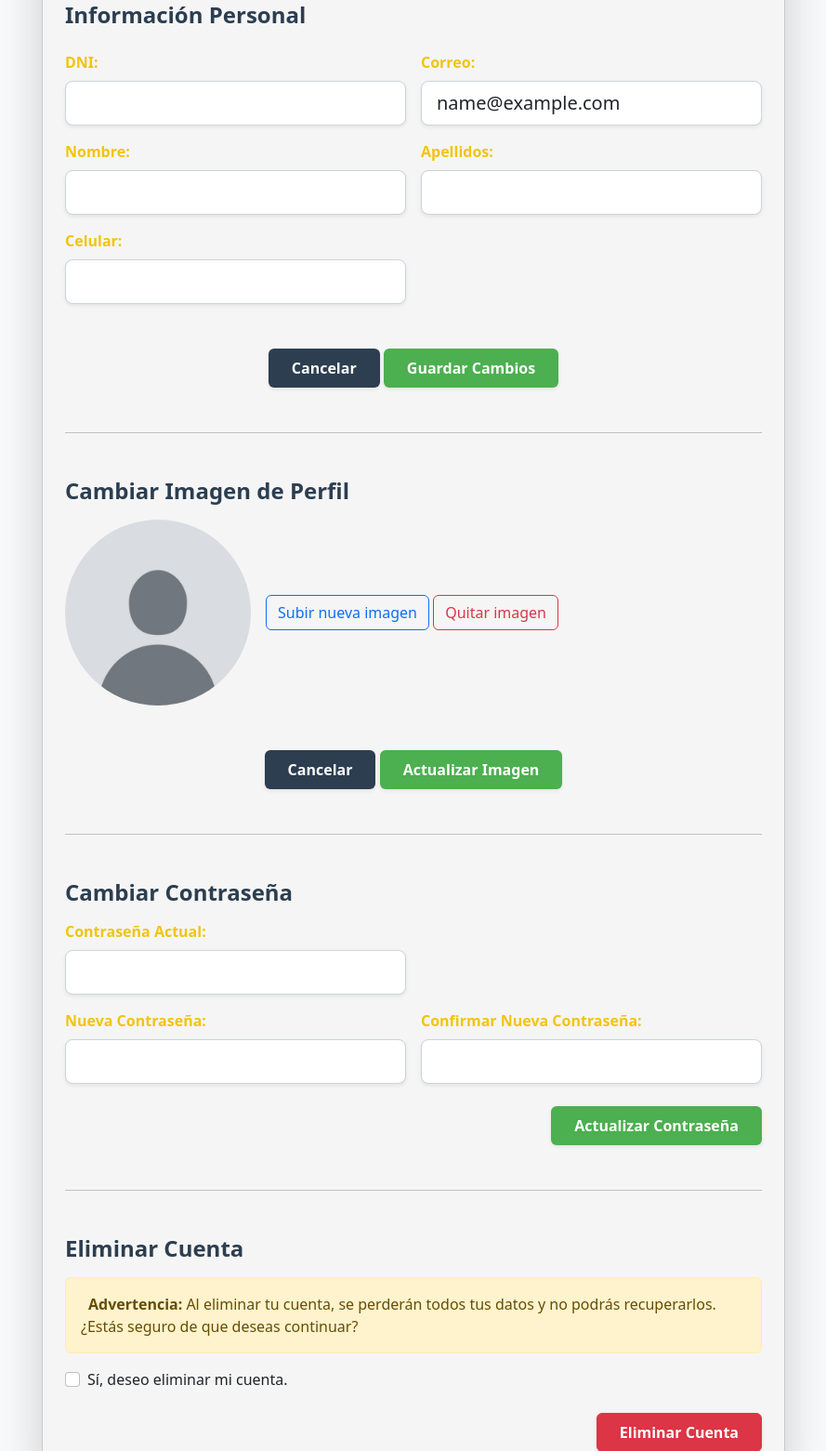
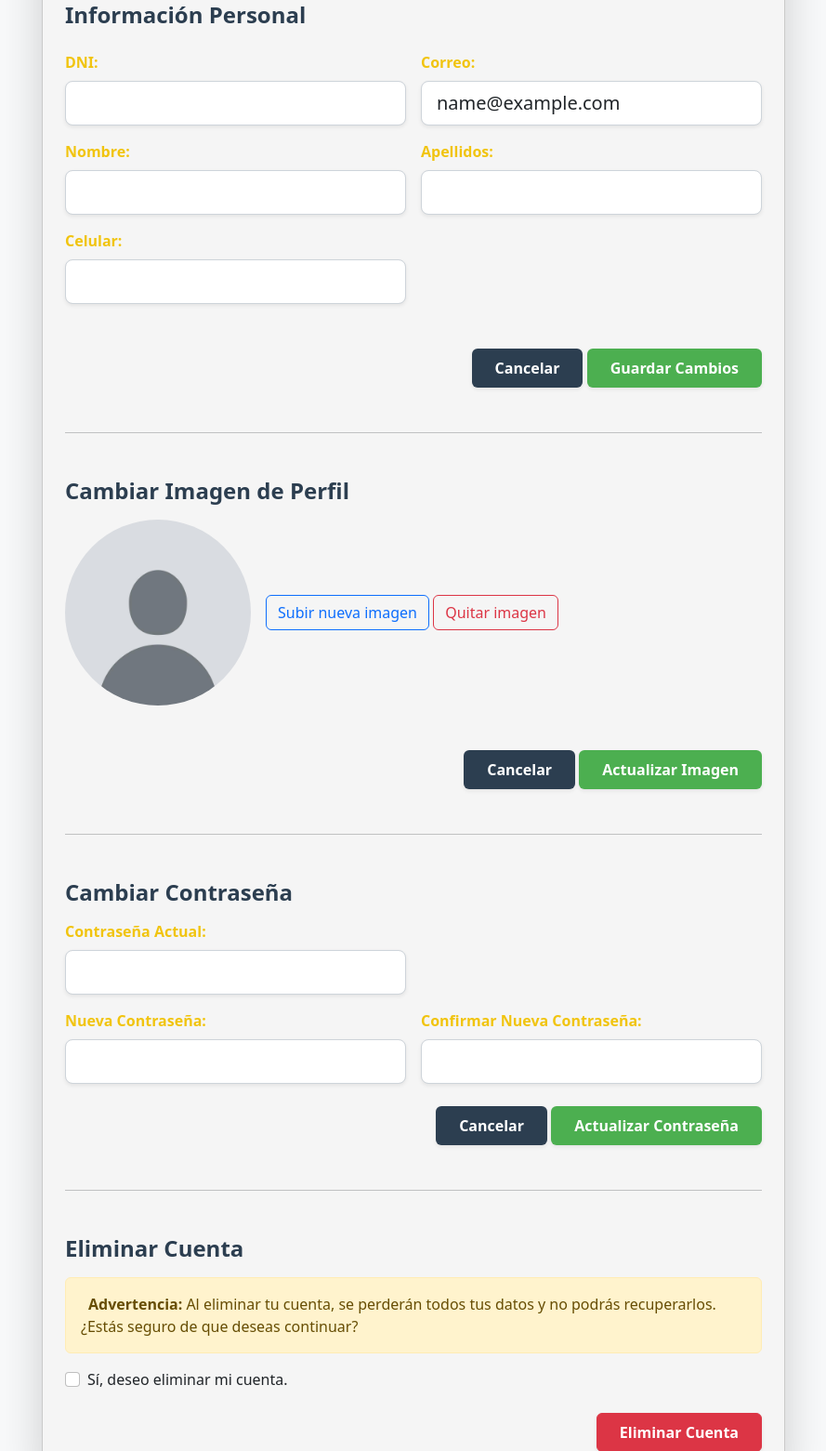
Before and after one commit to iriarteMirko/proyecto-is2, a Django app: page /perfil/editar/ in a window 1280 px wide. Shown: the part 209-1770 px from the top of the page at 93% size, without its empty margins (195-1084 px from the left). Run offline with Django 5.2, Linux system fonts and the light colour scheme; the visitor is signed in with stand-in values (Sample User, id 1); data that the repository does not hold is empty.

Commit message:
Update botones editar perfil

```diff
--- a/templates/usuario/editar_perfil.html
+++ b/templates/usuario/editar_perfil.html
@@ -36,7 +36,7 @@
                     </div>
                 </div>
                 <!-- Botones de Acción -->
-                <div class="text-center mt-5">
+                <div class="text-end mt-5">
                     <a href="{% url 'perfil' %}" class="btn px-4 py-2 shadow-sm" style="background-color: #2C3E50; color: #fff; font-weight: bold;">Cancelar</a>
                     <button type="submit" class="btn px-4 py-2 shadow-sm" style="background-color: #4CAF50; color: #fff; font-weight: bold;">Guardar Cambios</button>
                 </div>
@@ -57,7 +57,7 @@
                     </div>
                 </div>
                 <!-- Botones de Acción -->
-                <div class="text-center mt-5">
+                <div class="text-end mt-5">
                     <a href="{% url 'perfil' %}" class="btn px-4 py-2 shadow-sm" style="background-color: #2C3E50; color: #fff; font-weight: bold;">Cancelar</a>
                     <button type="submit" class="btn px-4 py-2 shadow-sm" style="background-color: #4CAF50; color: #fff; font-weight: bold;" onclick="handleFormSubmit()">Actualizar Imagen</button>
                 </div>
@@ -87,6 +87,7 @@
                     </div>
                 </div>
                 <div class="text-end mt-4">
+                    <a href="{% url 'perfil' %}" class="btn px-4 py-2 shadow-sm" style="background-color: #2C3E50; color: #fff; font-weight: bold;">Cancelar</a>
                     <button type="submit" class="btn px-4 py-2 shadow-sm" style="background-color: #4CAF50; color: #fff; font-weight: bold;">Actualizar Contraseña</button>
                 </div>
                 {% if error2 %}
```
